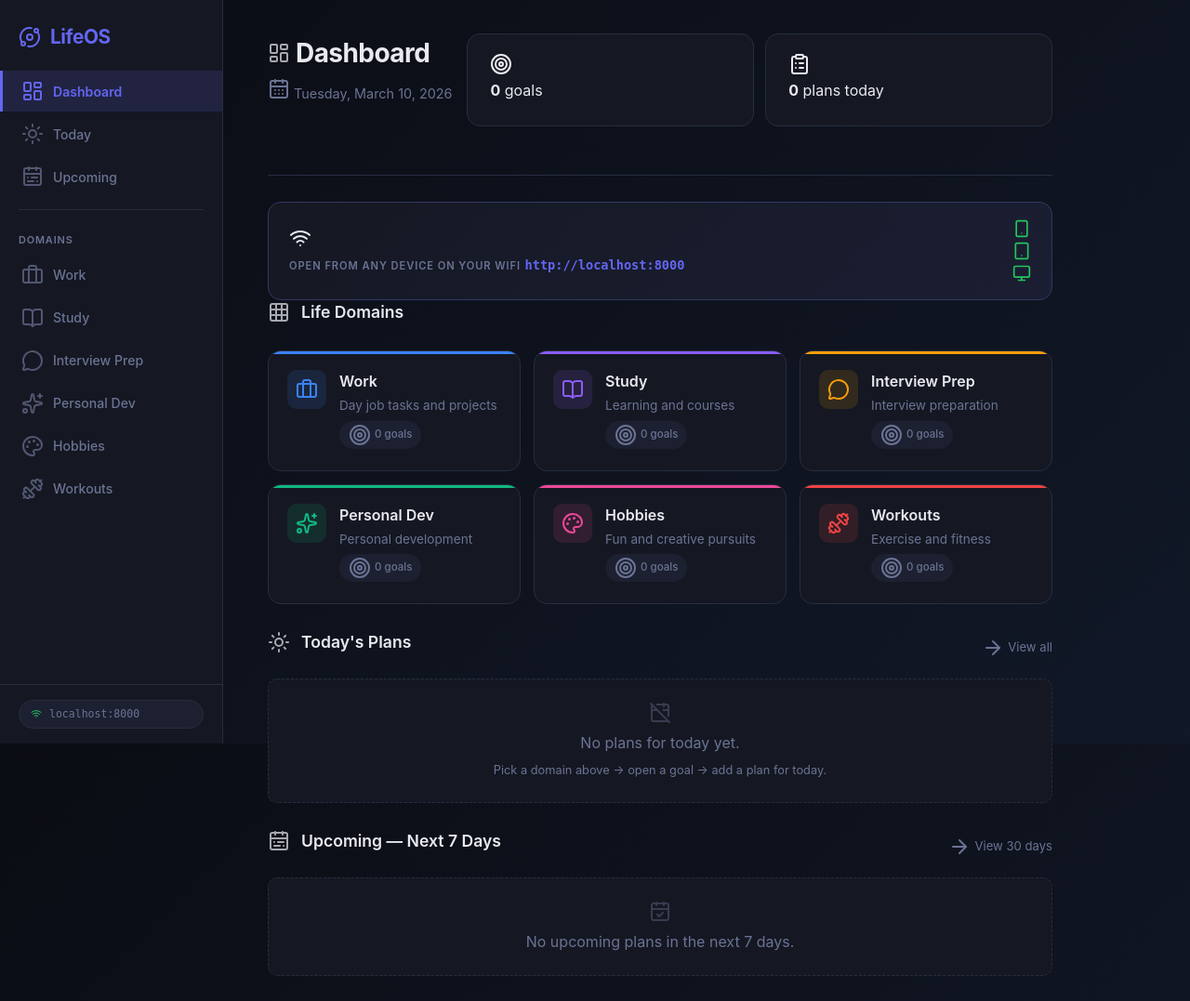
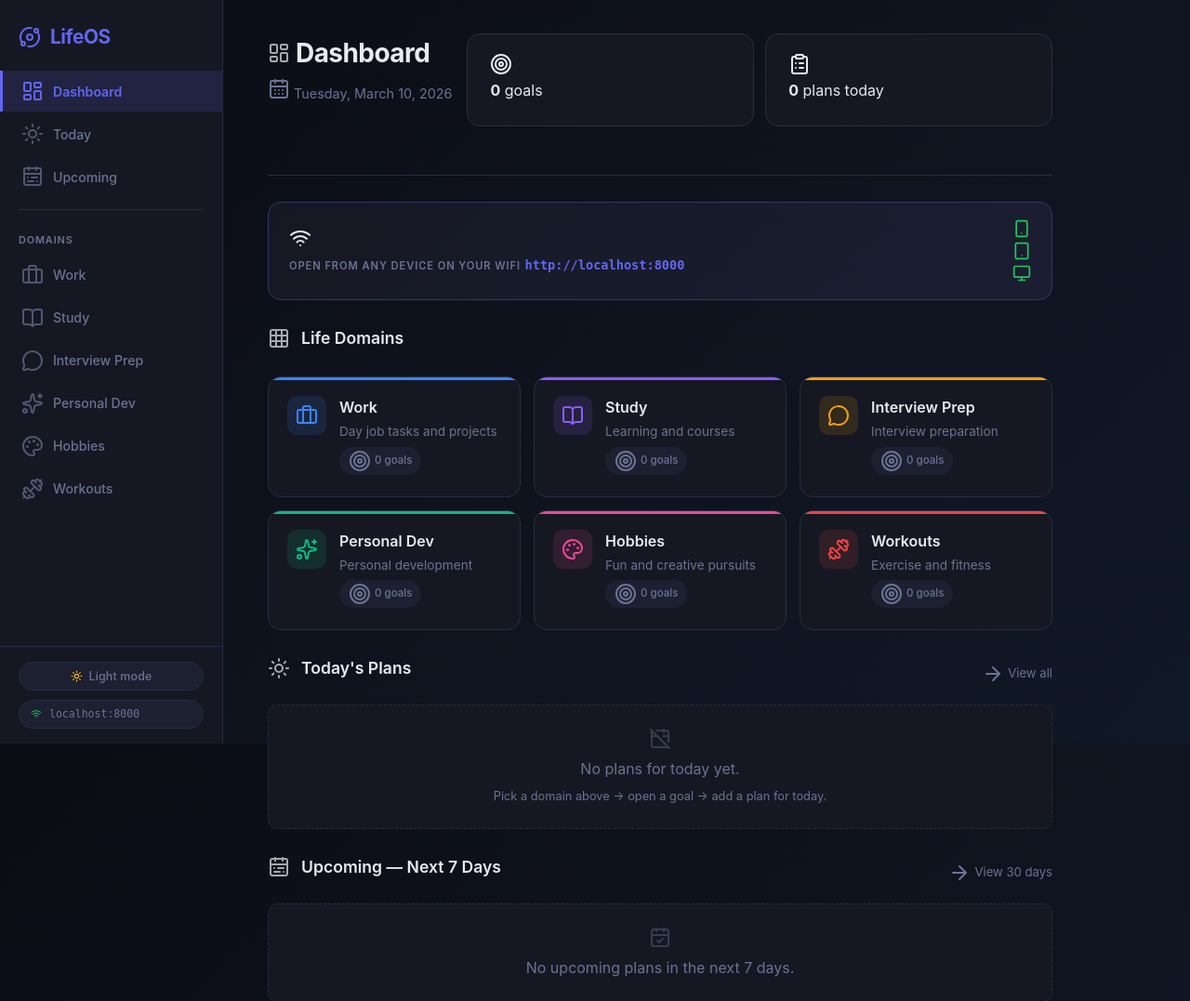
Before and after one commit to souradeepta/lifeos, a FastAPI app: page / in a window 1280 px wide. Shown: the top 1077 px of the page at 93% size. Before the commit the page ends 1050 px from the top, so only its background shows below. Run offline with FastAPI, Linux system fonts and the light colour scheme; data comes from the database, SQL or seed files in the repository; data that the repository does not hold is empty; some libraries are stand-ins or nearby versions.

Commit message:
feat(ui): add persistent light/dark mode with cookie-based theme
- Add sun/moon toggle button in sidebar footer
- CSS variable system: html.light class overrides :root dark defaults
- Set --bg-gradient: none in light mode so body background resolves
  cleanly via variables — no html.light body override needed
- Three-layer persistence: server reads cookie → renders html class,
  head script applies class before paint, toggle writes cookie (1yr)
- Jinja2 template reads request.cookies directly — no per-route
  theme_class variable needed, works on every page automatically
- Add ?v=3 cache-buster on CSS link to force browser CSS reload
- Light palette: #f8f8f8 bg, #ffffff surfaces, #e2e2e2 borders (neutral)

Co-Authored-By: Claude Sonnet 4.6 <noreply@anthropic.com>

```diff
--- a/app/routers/pages.py
+++ b/app/routers/pages.py
@@ -7,6 +7,7 @@ from app.database import get_db
 from app.services import domain_service, goal_service, plan_service, task_service
 
 router = APIRouter(tags=["pages"])
+
 
 
 @router.get("/")
--- a/app/static/style.css
+++ b/app/static/style.css
@@ -1,4 +1,4 @@
-/* LifeOS — Polished dark theme with gradients, icons, depth */
+/* LifeOS — Dark theme (default) + Light theme */
 :root {
     --bg: #0b0d14;
     --bg-gradient: linear-gradient(135deg, #0b0d14 0%, #111827 100%);
@@ -21,6 +21,27 @@
     --sidebar-width: 240px;
     --shadow: 0 2px 8px rgba(0,0,0,0.3);
     --shadow-lg: 0 4px 24px rgba(0,0,0,0.4);
+}
+
+html.light {
+    --bg: #f8f8f8;
+    --bg-gradient: none;
+    --surface: #ffffff;
+    --surface-2: #f3f3f3;
+    --surface-hover: #eeeeee;
+    --border: #e2e2e2;
+    --text: #111827;
+    --text-muted: #6b7280;
+    --primary: #6366f1;
+    --primary-hover: #4f52d6;
+    --primary-glow: rgba(99, 102, 241, 0.10);
+    --danger: #ef4444;
+    --danger-glow: rgba(239, 68, 68, 0.08);
+    --success: #16a34a;
+    --success-glow: rgba(22, 163, 74, 0.12);
+    --warning: #d97706;
+    --shadow: 0 1px 4px rgba(0,0,0,0.06);
+    --shadow-lg: 0 4px 16px rgba(0,0,0,0.10);
 }
 
 * { margin: 0; padding: 0; box-sizing: border-box; }
@@ -746,6 +767,43 @@ select.input { cursor: pointer; }
 
 .page-header { margin-bottom: 28px; }
 
+/* ===== Theme toggle ===== */
+.theme-toggle {
+    background: var(--surface-2);
+    border: 1px solid var(--border);
+    color: var(--text-muted);
+    cursor: pointer;
+    padding: 7px 12px;
+    border-radius: 20px;
+    display: inline-flex;
+    align-items: center;
+    gap: 7px;
+    font-size: 0.78rem;
+    font-weight: 500;
+    font-family: inherit;
+    transition: all 0.2s;
+    width: 100%;
+    justify-content: center;
+    margin-bottom: 10px;
+    letter-spacing: 0.01em;
+}
+.theme-toggle:hover {
+    color: var(--text);
+    border-color: var(--primary);
+    background: var(--primary-glow);
+    box-shadow: 0 0 0 2px var(--primary-glow);
+}
+.theme-toggle svg { width: 13px; height: 13px; flex-shrink: 0; }
+
+/* Icon visibility — CSS-driven so it works before AND after Lucide SVG injection */
+html:not(.light)  .theme-icon-moon { display: none; }
+html:not(.light)  .theme-icon-sun  { display: inline-flex; color: #fbbf24; }
+html.light .theme-icon-sun  { display: none; }
+html.light .theme-icon-moon { display: inline-flex; color: var(--primary); }
+
+/* Light mode toggle pill */
+html.light .theme-toggle { background: var(--surface-2); border-color: var(--border); }
+
 /* ===== Sidebar footer ===== */
 .sidebar-footer {
     margin-top: auto;
@@ -811,6 +869,7 @@ select.input { cursor: pointer; }
     border: 1px solid color-mix(in srgb, var(--primary) 20%, var(--border));
     border-radius: var(--radius-lg);
     padding: 18px 22px;
+    margin-bottom: 28px;
     display: flex;
     align-items: center;
     justify-content: space-between;
--- a/app/templates/base.html
+++ b/app/templates/base.html
@@ -1,10 +1,17 @@
 <!DOCTYPE html>
-<html lang="en">
+<html lang="en" class="{{ 'light' if request.cookies.get('lifeos-theme') == 'light' else '' }}">
 <head>
     <meta charset="UTF-8">
     <meta name="viewport" content="width=device-width, initial-scale=1.0">
     <title>{% block title %}LifeOS{% endblock %}</title>
-    <link rel="stylesheet" href="/static/style.css">
+    <link rel="stylesheet" href="/static/style.css?v=3">
+    <!-- Apply theme instantly from cookie before first paint -->
+    <script>
+        (function(){
+            var m = document.cookie.match(/lifeos-theme=([^;]+)/);
+            if (m && m[1] === 'light') document.documentElement.classList.add('light');
+        })();
+    </script>
     <!-- Lucide SVG icons — real inline SVGs, works offline after first load -->
     <script src="https://unpkg.com/lucide@0.344.0/dist/umd/lucide.min.js"></script>
     <script src="https://unpkg.com/htmx.org@2.0.4"></script>
@@ -44,6 +51,11 @@
         {% endif %}
 
         <div class="sidebar-footer">
+            <button class="theme-toggle" id="theme-toggle" onclick="toggleTheme()" title="Toggle light/dark mode">
+                <i data-lucide="sun" class="theme-icon-sun"></i>
+                <i data-lucide="moon" class="theme-icon-moon"></i>
+                <span id="theme-label">Light mode</span>
+            </button>
             <div class="network-pill">
                 <i data-lucide="wifi"></i>
                 <span>{{ local_ip }}:8000</span>
@@ -71,5 +83,20 @@
         document.addEventListener('htmx:afterSwap',   () => lucide.createIcons());
         document.addEventListener('htmx:afterSettle', () => lucide.createIcons());
     </script>
+
+    <!-- Theme toggle — persisted in cookie (server-side, reliable across all pages) -->
+    <script>
+        (function () {
+            window.toggleTheme = function () {
+                const isLight = document.documentElement.classList.toggle('light');
+                document.cookie = 'lifeos-theme=' + (isLight ? 'light' : 'dark') + ';path=/;max-age=31536000';
+                const label = document.getElementById('theme-label');
+                if (label) label.textContent = isLight ? 'Dark mode' : 'Light mode';
+            };
+
+            const label = document.getElementById('theme-label');
+            if (label) label.textContent = document.documentElement.classList.contains('light') ? 'Dark mode' : 'Light mode';
+        })();
+    </script>
 </body>
 </html>
```
Also changed, not shown: 1 other file.
